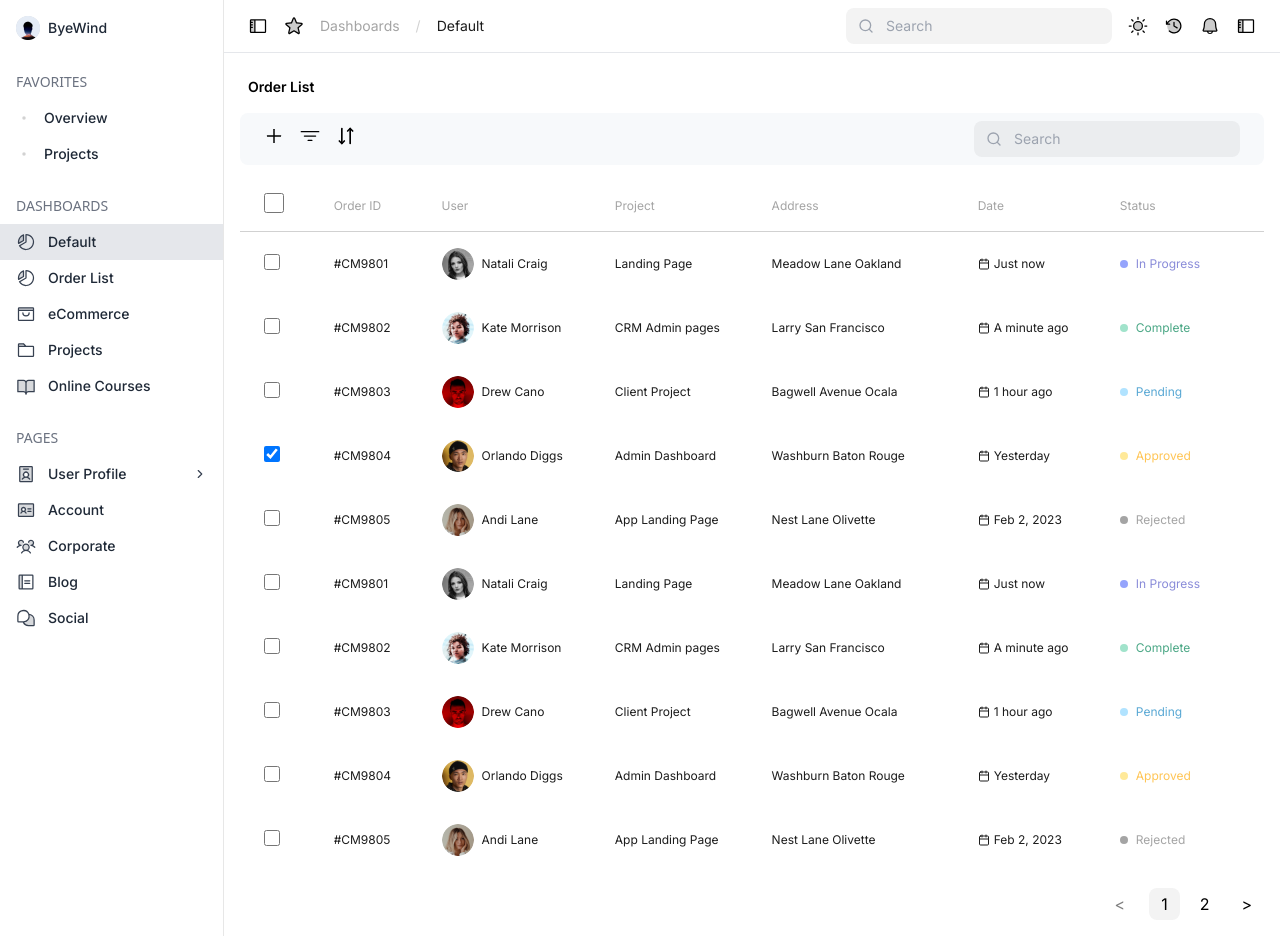
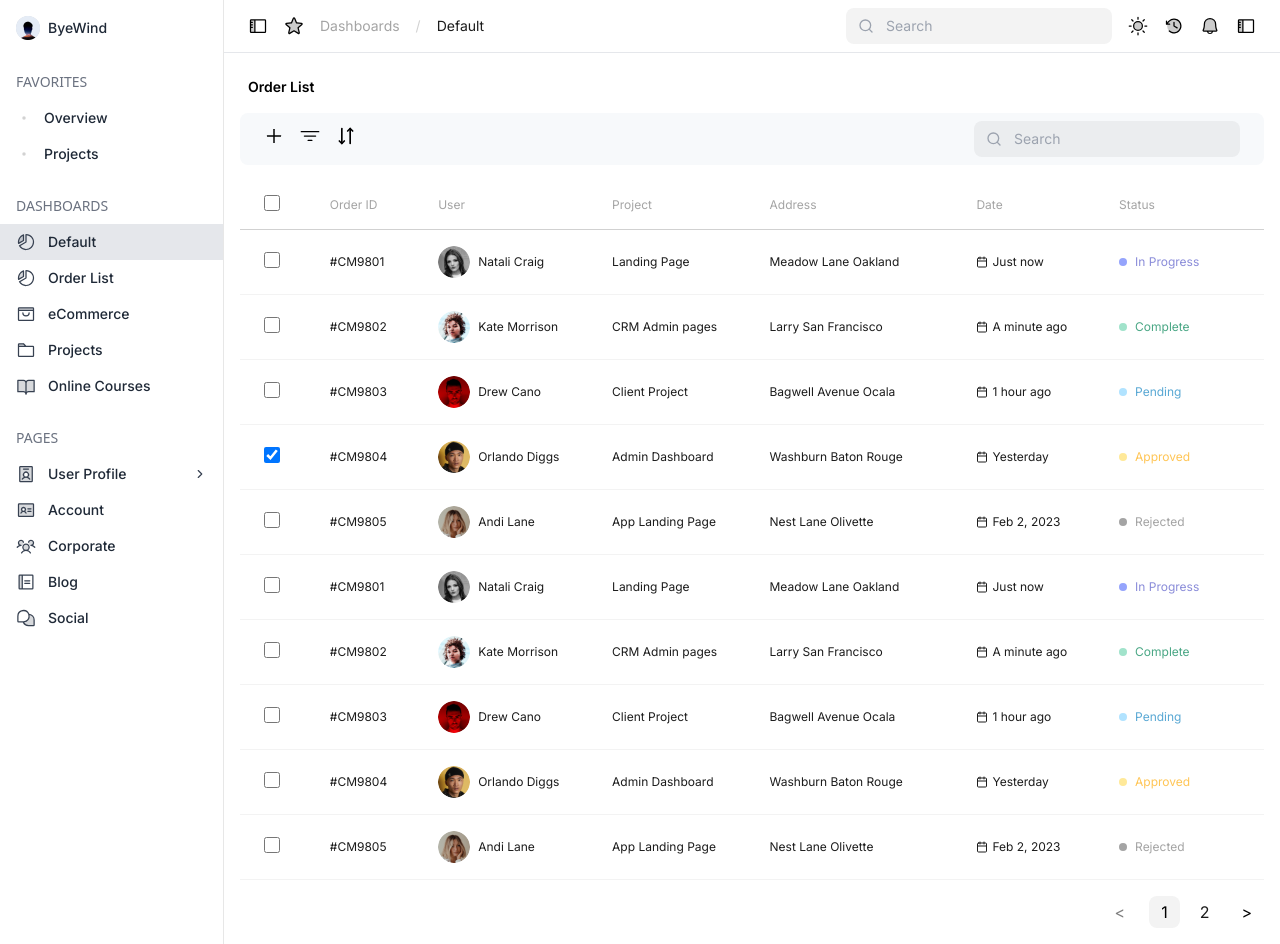
Before and after one commit to shambhavits16/dashboard-assignment, a React (Vite) app: page /orders in a window 1280 px wide. Built offline with nearby package versions, Linux system fonts and the light colour scheme.

Commit message:
Order list page fixes done

```diff
--- a/src/pages/OrderListPage.jsx
+++ b/src/pages/OrderListPage.jsx
@@ -199,7 +199,7 @@ const OrdersListPage = ({ theme, setLeftSidebarOpen }) => {
                   type="checkbox"
                   checked={selectAll}
                   onChange={handleSelectAllChange}
-                  className="form-checkbox h-5 w-5"
+                  className="form-checkbox h-4 w-4"
                 />
               </th>
               <th className="px-6 py-3 text-left font-normal text-xs">Order ID</th>
@@ -215,8 +215,8 @@ const OrdersListPage = ({ theme, setLeftSidebarOpen }) => {
               <tr
                 key={item.key}
                 className={`${theme === "dark"
-                  ? "bg-[#1C1C1C] text-[#FFFFFF] hover:bg-[#282828]"
-                  : "bg-white text-[#1C1C1C] hover:bg-gray-50"
+                  ? "bg-[#1C1C1C] text-[#FFFFFF] border-b border-[#FFFFFF1A] hover:bg-[#282828]"
+                  : "bg-white text-[#1C1C1C] border-b border-[#1C1C1C0D] hover:bg-gray-50"
                   }`}
                 onMouseEnter={() => setHoveredRow(item.key)}
                 onMouseLeave={() => setHoveredRow(null)}
@@ -284,7 +284,7 @@ const OrdersListPage = ({ theme, setLeftSidebarOpen }) => {
         <button
           onClick={() => setCurrentPage((prev) => Math.max(prev - 1, 1))}
           disabled={currentPage === 1}
-          className={`px-3 py-1 rounded mx-1 ${currentPage === 1 ? "opacity-50 cursor-not-allowed" : ""
+          className={`px-3 py-1 rounded mx-1 ${currentPage === 1 ? "opacity-50" : ""
             }`}
         >
           &lt;
@@ -294,19 +294,41 @@ const OrdersListPage = ({ theme, setLeftSidebarOpen }) => {
           <button
             key={index + 1}
             onClick={() => setCurrentPage(index + 1)}
-            className={`px-3 py-1 rounded-lg mx-1 ${currentPage === index + 1 ? "bg-[#1C1C1C0D] text-black" : ""
+            className={`px-3 py-1 rounded-lg mx-1 ${theme === 'dark'
+              ? currentPage === index + 1
+                ? 'bg-[#FFFFFF1A] text-white'
+                : 'bg-transparent text-gray-300 hover:bg-[#FFFFFF1A] hover:text-white'
+              : currentPage === index + 1
+                ? 'bg-[#1C1C1C0D] text-black'
+                : 'bg-transparent text-[#1C1C1C] hover:bg-gray-200 hover:text-black'
               }`}
           >
             {index + 1}
           </button>
         ))}
 
+        {/* {[1, 2, 3, 4, 5].map((pageNumber) => (
+          <button
+            key={pageNumber}
+            onClick={() => setCurrentPage(pageNumber)}
+            className={`px-3 py-1 rounded-lg mx-1 ${currentPage === pageNumber
+              ? theme === 'dark'
+                ? 'bg-[#FFFFFF1A] text-white'
+                : 'bg-[#1C1C1C0D] text-black'
+              : theme === 'dark'
+                ? 'bg-transparent text-gray-300 hover:bg-[#FFFFFF1A] hover:text-white'
+                : 'bg-transparent text-[#1C1C1C] hover:bg-gray-200 hover:text-black'}`}
+          >
+            {pageNumber}
+          </button>
+        ))} */}
+
         <button
           onClick={() =>
             setCurrentPage((prev) => Math.min(prev + 1, totalPages))
           }
           disabled={currentPage === totalPages}
-          className={`px-3 py-1 rounded mx-1 ${currentPage === totalPages ? "opacity-50 cursor-not-allowed" : ""
+          className={`px-3 py-1 rounded mx-1 ${currentPage === totalPages ? "opacity-50" : ""
             }`}
         >
           &gt;
```
